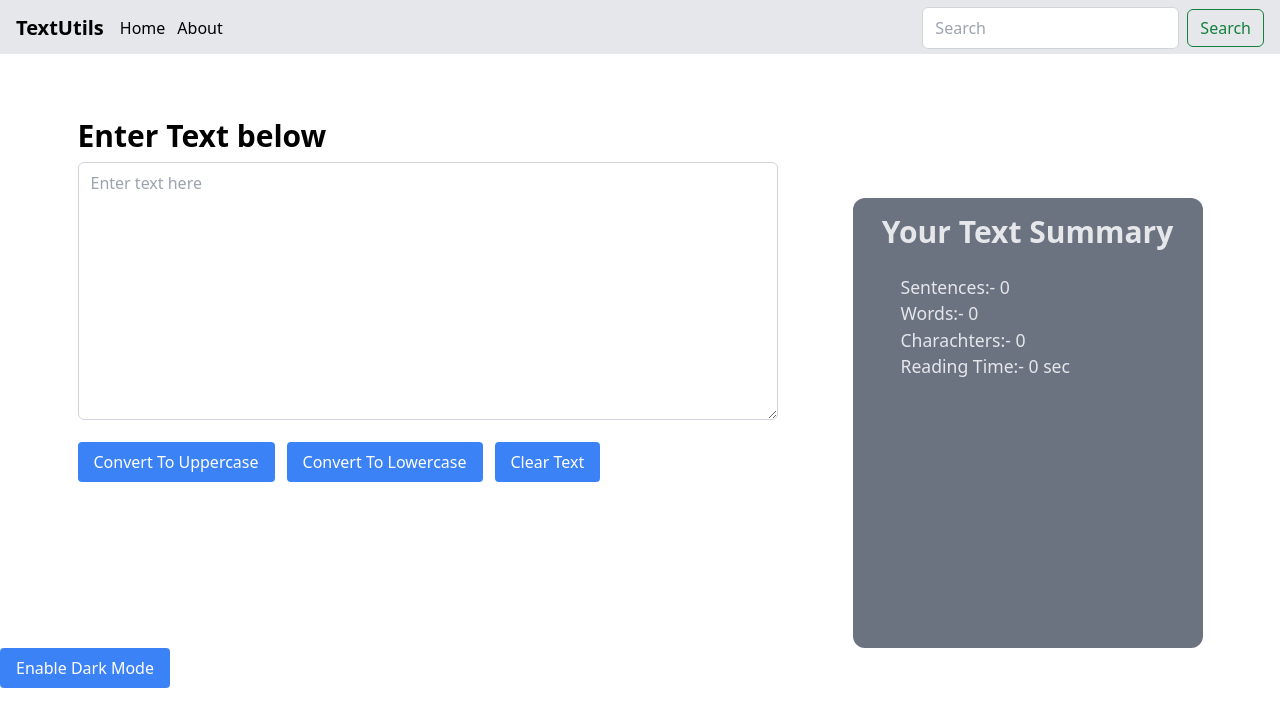
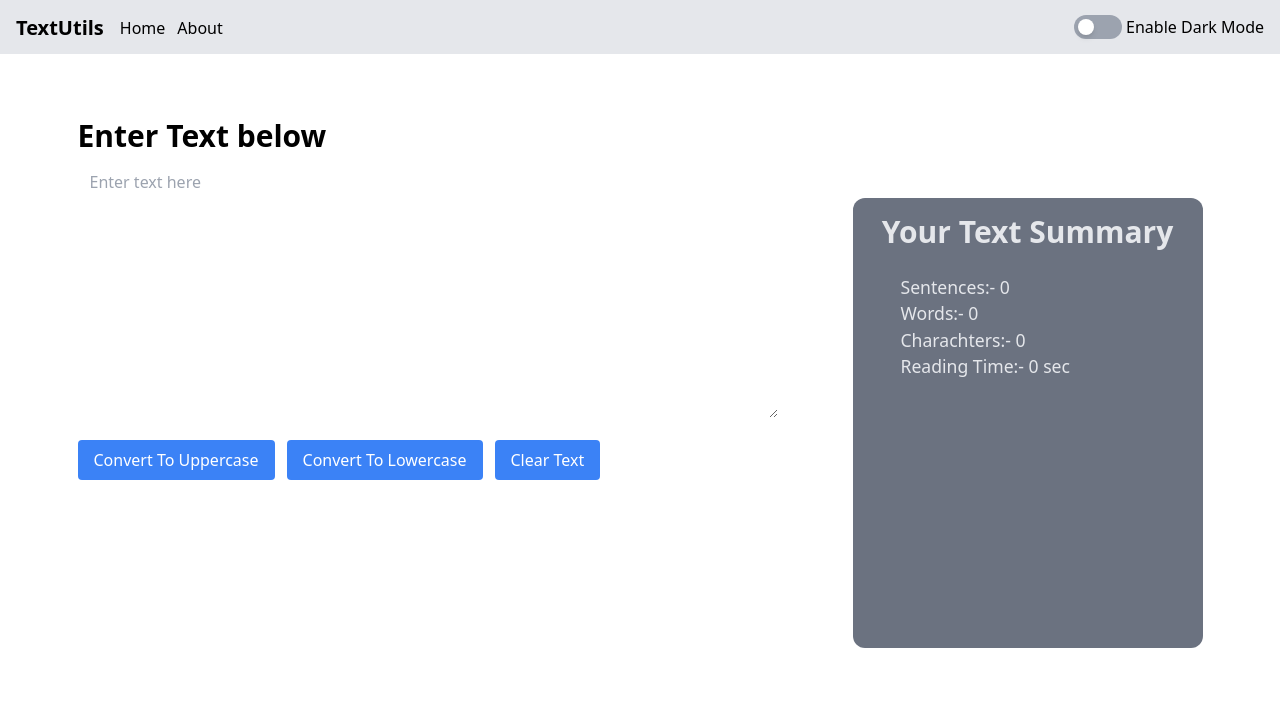
Before and after one commit to muhammadmehdi09/textutils, a React (Create React App) app: page / in a window 1280 px wide. Shown: the top 726 px of the page. Built offline with nearby package versions, Linux system fonts and the light colour scheme.

Commit message:
Dark mode enanced

```diff
--- a/src/App.js
+++ b/src/App.js
@@ -4,38 +4,37 @@ import TextForm from './components/TextForm';
 import { useState } from 'react';
 
 function App() {
-  const [myClass, setMyClass] = useState("App h-[100vh]")
-  const [myColor, setMyColor] = useState({
-    color1: "green",
-    color2: "blue",
-    color3: "#e5e7eb"
+  const [myTheme, setMyTheme] = useState({
+    class: "App h-[100vh]",
+    color1: "blue",
+    color2: "#e5e7eb",
+    toggleText: "Enable"
   })
 
   const toggleMode = () => {
-    if (myClass === "App h-[100vh]") {
-      setMyClass("App bg-gray-900 text-white h-[100vh]")
-      setMyColor({
-        color1: "blue",
-        color2: "green",
-        color3: "#3d3f45"
+    if (myTheme.toggleText === "Enable") {
+      setMyTheme({
+        class: "App bg-gray-900 text-white h-[100vh]",
+        color1: "green",
+        color2: "#3d3f45",
+        toggleText: "Disable"
       })
     }
 
     else {
-      setMyClass("App h-[100vh]")
-      setMyColor({
-        color1: "green",
-        color2: "blue",
-        color3: "#e5e7eb"
+      setMyTheme({
+        class: "App h-[100vh]",
+        color1: "blue",
+        color2: "#e5e7eb",
+        toggleText: "Enable"
       })
     }
   }
 
   return (
-    <div className={myClass} id="white">
-      <Navbar title="TextUtils" color={myColor} />
-      <TextForm heading="Enter Text below" color={myColor.color2} />
-      <button onClick={toggleMode} className="btn bg-blue-500 text-white px-4 py-2 rounded hover:bg-blue-600 focus:outline-none focus:ring-2 focus:ring-blue-400 transition">Enable Dark Mode</button>
+    <div className={myTheme.class} id="white">
+      <Navbar title="TextUtils" color={myTheme.color2} toggleMode={toggleMode} toggleText={myTheme.toggleText} />
+      <TextForm heading="Enter Text below" color={myTheme.color1} color2={myTheme.color2} />
     </div>
   );
 }
--- a/src/components/Navbar.js
+++ b/src/components/Navbar.js
@@ -1,9 +1,8 @@
 import PropTypes from 'prop-types'
 
 export default function Navbar(props) {
-    console.log(props.color[2])
     return (
-        <nav style={{backgroundColor: props.color.color3}} className={`py-1 pt-[6px]`}>
+        <nav style={{ backgroundColor: props.color }} className={`py-1 pt-[6px]`}>
             <div className="flex space-x-4 my-auto justify-between px-4">
                 <div className="right flex">
                     <a className="m-2 ml-0 font-semibold text-xl" href="/">{props.title}</a>
@@ -17,10 +16,12 @@ export default function Navbar(props) {
                     </ul>
                 </div>
                 <div className="left my-auto">
-                    <form className="space-x-2" role="search">
-                        <input className={`p-[6px] rounded-md border border-gray-300 px-3 py-2 focus:outline-none focus:ring-[2px] focus:ring-${props.color.color1}-500 focus:ring-offset-1 focus:ring-offset-${props.color.color1}-200 transition duration-200`} type="search" placeholder="Search" aria-label="Search" />
-                        <button className={`text-${props.color.color1}-700 border border-${props.color.color1}-700 py-[6px] px-3 rounded-md hover:text-white hover:bg-${props.color.color1}-700 transition duration-500 hover:text-current`} type="submit">Search</button>
-                    </form>
+                    <label className="relative inline-flex items-center cursor-pointer mt-1">
+                        <input type="checkbox" className="sr-only peer" onChange={props.toggleMode} />
+                        <div className="w-12 h-6 bg-gray-400 rounded-full peer-checked:bg-blue-500 transition-colors duration-300"></div>
+                        <div className="absolute left-1 top-1 w-4 h-4 bg-white rounded-full shadow-md transition-transform duration-300 peer-checked:translate-x-6"></div>
+                        <div className="ml-1" >{props.toggleText} Dark Mode</div>
+                    </label>
                 </div>
             </div>
         </nav>
--- a/src/components/TextForm.js
+++ b/src/components/TextForm.js
@@ -38,7 +38,7 @@ export default function TextForm(props) {
             <div className="left max-[1280px]:w-fit max-[1280px]:mx-auto">
                 <div className="form">
                     <h1 className="font-semibold text-3xl mb-2">{props.heading}</h1>
-                    <textarea id="myBox" placeholder='Enter text here' value={text} rows="10" className={`lg:w-[700px] w-[500px] border border-gray-300 rounded-md px-3 py-2 focus:outline-none focus:ring-2 focus:ring-${props.color}-400 focus:border-${props.color}-400 transition`} onChange={handleOnChange}></textarea>
+                    <textarea id="myBox"  placeholder='Enter text here' value={text} rows="10" className={`lg:w-[700px] w-[500px] bg-[${props.color2}] rounded-md px-3 py-2 focus:outline-none`} onChange={handleOnChange}></textarea>
                 </div>
                 <div className="buttons mt-4">
                     <button className={`bg-${props.color}-500 text-white px-4 py-2 rounded hover:bg-${props.color}-600 focus:outline-none focus:ring-2 focus:ring-${props.color}-400 transition mr-3`} onClick={toUpper}>Convert To Uppercase</button>
```
